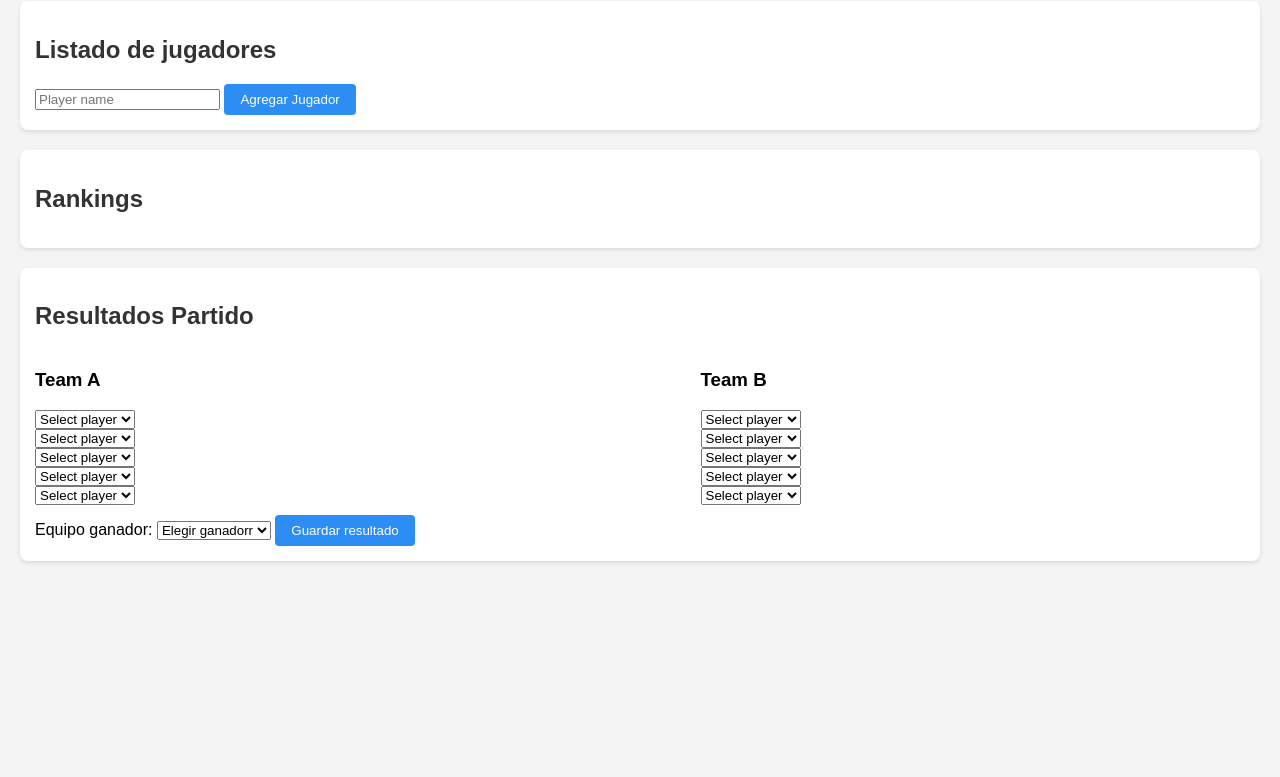
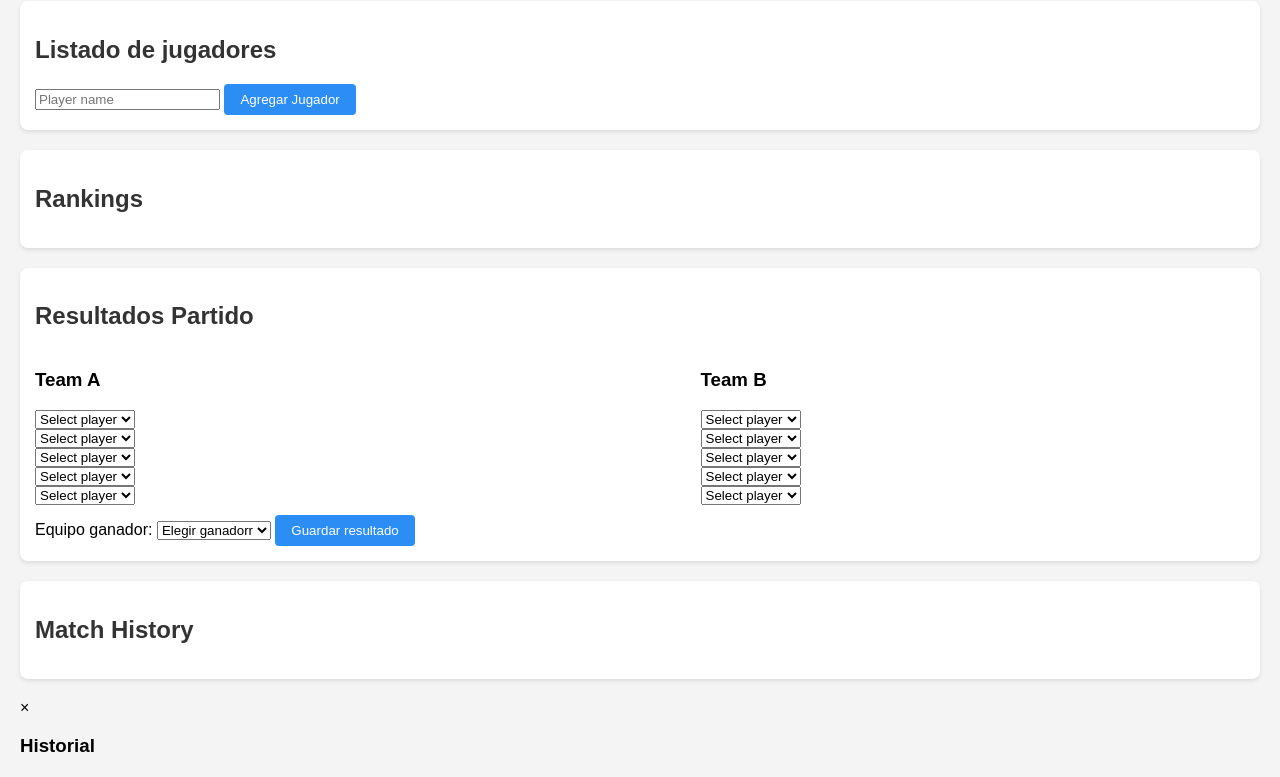
Before and after one commit to Fede-U/FutbolMartes, a plain HTML site: page index.html in a window 1280 px wide. Shown: the part 79-856 px from the top of the page. Before the commit the page ends 800 px from the top, so only its background shows below. Drawn offline with Linux system fonts and the light colour scheme.

Commit message:
Update index.html
Added Historial

```diff
--- a/index.html
+++ b/index.html
@@ -52,6 +52,21 @@
     </form>
   </section>
 
+  <section id="match-history">
+  <h2>Match History</h2>
+  <div id="history-container"></div>
+</section>
+
+<!-- Match details modal -->
+<div id="match-modal" class="modal hidden">
+  <div class="modal-content">
+    <span class="close-button">&times;</span>
+    <h3>Historial</h3>
+    <div id="modal-content"></div>
+  </div>
+</div>
+
+
 <script src="script.js" defer></script>
 </body>
 </html>
```
